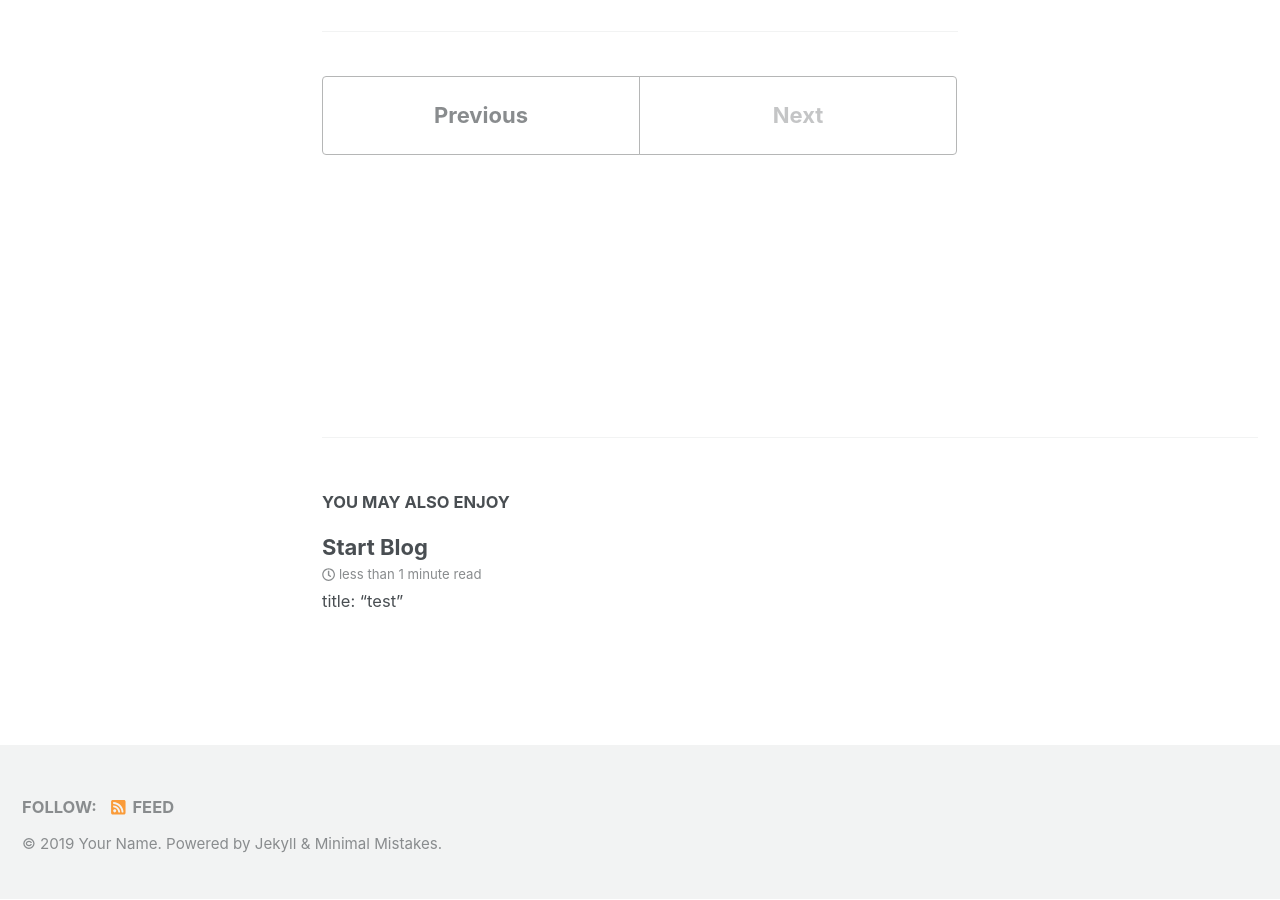
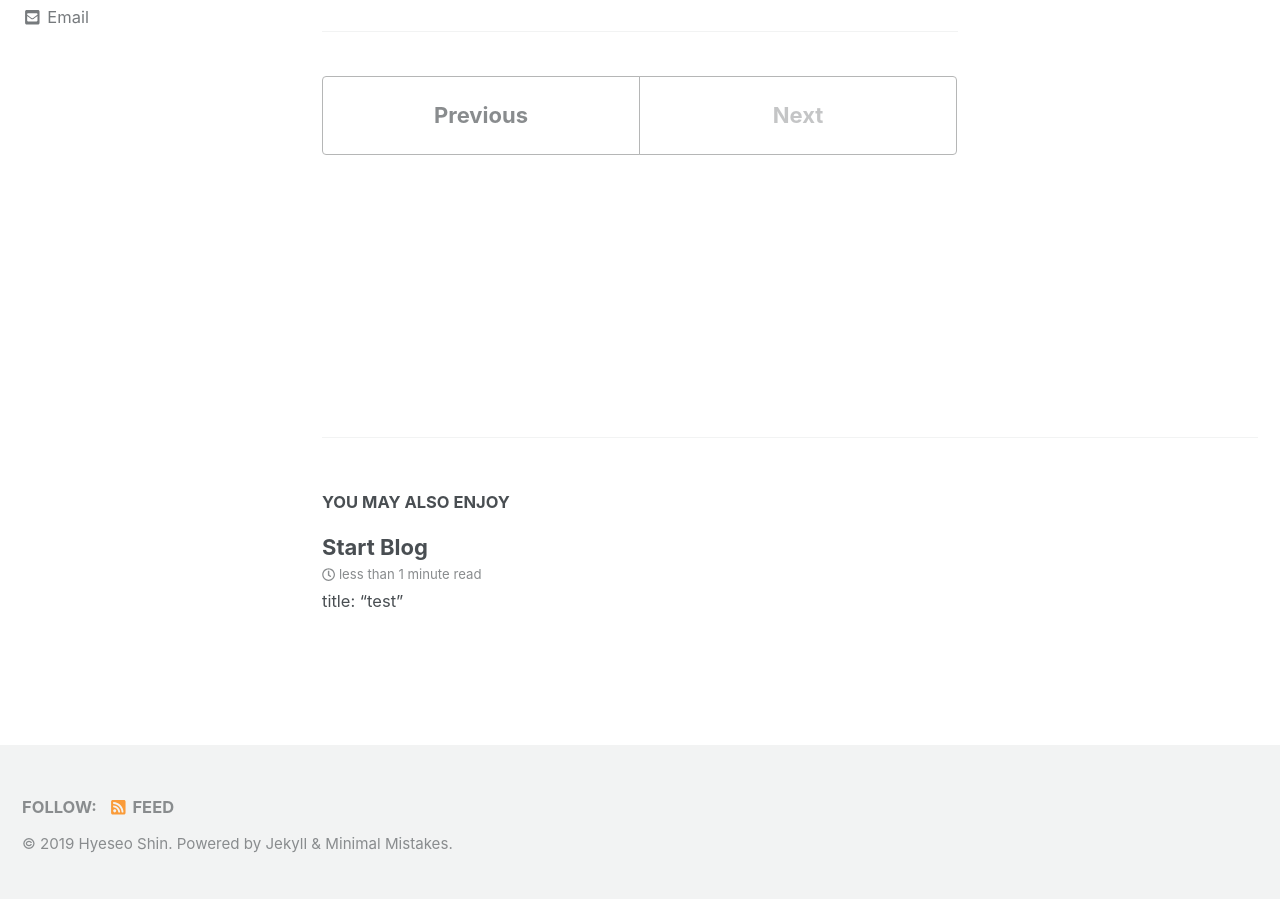
Before and after one commit to janeshin059/janeshin059.github.io, a Jekyll site: the page built from _posts/2019-02-28-test1.md, in a window 1280 px wide and 900 px high, scrolled down 508 px. Built offline with Jekyll 4.4.1, drawn with Linux system fonts in a browser that asks for light colours; cached includes are drawn as plain includes; some of the changed text lies outside the part shown.

Commit message:
Update _config.yml

```diff
--- a/_config.yml
+++ b/_config.yml
@@ -18,8 +18,8 @@ minimal_mistakes_skin    : "default" # "air", "aqua", "contrast", "dark", "dirt"
 locale                   : "en-US"
 title                    : "janeshin's Blog"
 title_separator          : "-"
-name                     : "Your Name"
-description              : "An amazing website."
+name                     : "Hyeseo Shin"
+description              : "gradually learning."
 url                      : # the base hostname & protocol for your site e.g. "https://mmistakes.github.io"
 baseurl                  : # the subpath of your site, e.g. "/blog"
 repository               : # GitHub username/repo-name e.g. "mmistakes/minimal-mistakes"
@@ -106,11 +106,11 @@ analytics:
 
 # Site Author
 author:
-  name             : "Your Name"
+  name             : "Jane Shin"
   avatar           : # path of avatar image, e.g. "/assets/images/bio-photo.jpg"
-  bio              : "I am an amazing person."
-  location         : "Somewhere"
-  email            :
+  bio              : "busy univ student."
+  location         : "Seoul,Korea"
+  email            : janeshin059@gmail.com
   links:
     - label: "Email"
       icon: "fas fa-fw fa-envelope-square"
```
